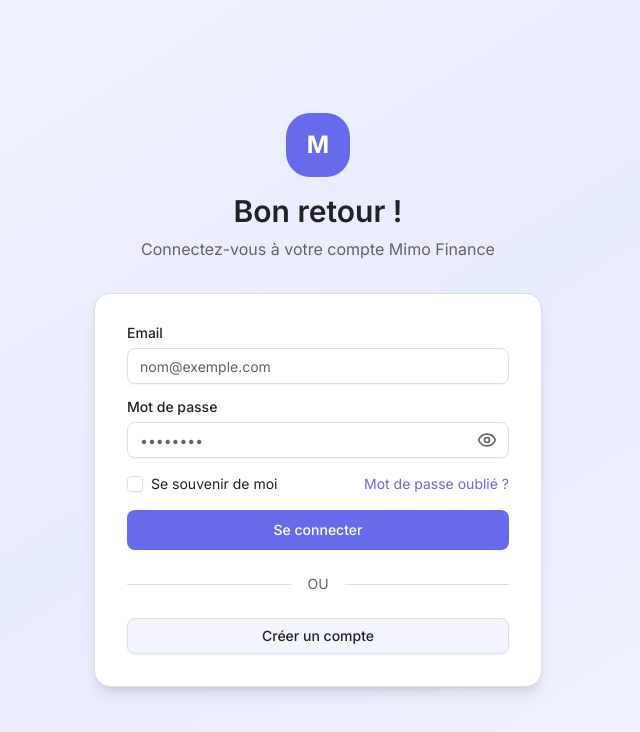
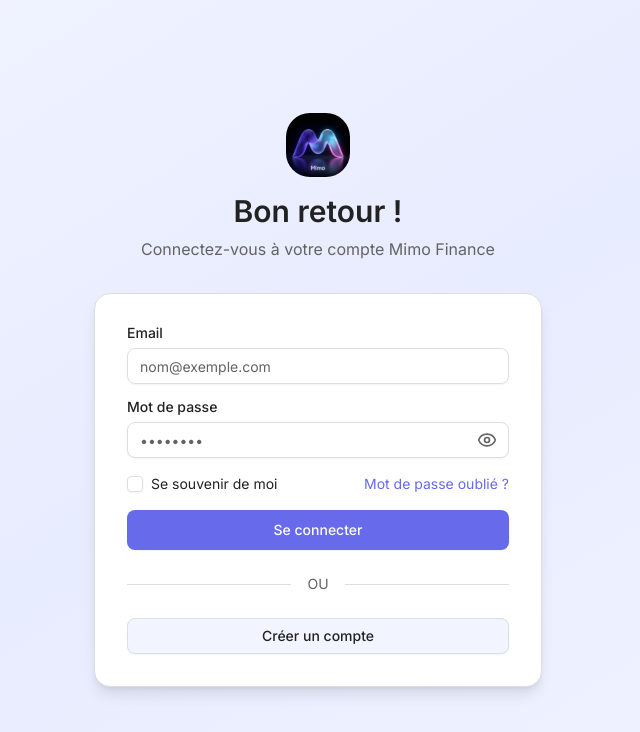
Before and after one commit to Linerror99/Mimo-core, a React (Vite) app in the folder frontend/: page /login in a window 1280 px wide. Shown: the top 732 px of the page, without its empty margins (322-962 px from the left). Built offline with nearby package versions, Linux system fonts and the light colour scheme; no server answers.

Commit message:
feat: add Mimo logo to layout, landing, login, and register pages

```diff
--- a/frontend/src/components/Layout.tsx
+++ b/frontend/src/components/Layout.tsx
@@ -74,12 +74,7 @@
       <div className="p-6">
         <div className="flex items-center justify-between mb-2">
           <div className="flex items-center gap-2">
-            <Avatar className="w-12 h-12">
-              {user?.avatar_url && <AvatarImage src={getAvatarUrl(user.avatar_url)} alt="Avatar" />}
-              <AvatarFallback className="bg-primary text-primary-foreground text-xl">
-                {user?.first_name?.[0]?.toUpperCase() || 'M'}
-              </AvatarFallback>
-            </Avatar>
+            <img src="/mimo-logo.jpg" alt="Mimo Finance" className="w-12 h-12 rounded-xl object-cover" />
             <span className="text-lg font-semibold">Mimo Finance</span>
           </div>
           <NotificationBell onNotificationClick={handleNotificationClick} />
--- a/frontend/src/pages/Landing.tsx
+++ b/frontend/src/pages/Landing.tsx
@@ -60,9 +60,7 @@
       <header className="container mx-auto px-4 py-6">
         <div className="flex items-center justify-between">
           <div className="flex items-center gap-2">
-            <div className="flex items-center justify-center w-10 h-10 bg-primary rounded-xl">
-              <span className="text-xl font-bold text-primary-foreground">M</span>
-            </div>
+            <img src="/mimo-logo.jpg" alt="Mimo Finance" className="w-10 h-10 rounded-xl object-cover" />
             <span className="text-xl font-bold text-foreground">Mimo Finance</span>
           </div>
 
@@ -214,9 +212,7 @@
       <footer className="container mx-auto px-4 py-8 border-t border-border">
         <div className="flex flex-col sm:flex-row items-center justify-between gap-4">
           <div className="flex items-center gap-2">
-            <div className="flex items-center justify-center w-8 h-8 bg-primary rounded-lg">
-              <span className="text-sm font-bold text-primary-foreground">M</span>
-            </div>
+            <img src="/mimo-logo.jpg" alt="Mimo Finance" className="w-8 h-8 rounded-lg object-cover" />
             <span className="text-sm text-muted-foreground">
               © 2025 Mimo Finance. Tous droits réservés.
             </span>
--- a/frontend/src/pages/Login.tsx
+++ b/frontend/src/pages/Login.tsx
@@ -40,8 +40,8 @@
     <div className="min-h-screen bg-gradient-to-br from-background via-secondary/30 to-background flex items-center justify-center p-4">
       <div className="w-full max-w-md">
         <div className="text-center mb-8">
-          <div className="inline-flex items-center justify-center w-16 h-16 bg-primary rounded-2xl mb-4">
-            <span className="text-2xl font-bold text-primary-foreground">M</span>
+          <div className="inline-flex items-center justify-center w-16 h-16 rounded-2xl mb-4 overflow-hidden">
+            <img src="/mimo-logo.jpg" alt="Mimo Finance" className="w-full h-full object-cover" />
           </div>
           <h1 className="text-3xl font-semibold text-foreground mb-2">Bon retour !</h1>
           <p className="text-muted-foreground">Connectez-vous à votre compte Mimo Finance</p>
--- a/frontend/src/pages/Register.tsx
+++ b/frontend/src/pages/Register.tsx
@@ -67,8 +67,8 @@
     <div className="min-h-screen bg-gradient-to-br from-background via-secondary/30 to-background flex items-center justify-center p-4">
       <div className="w-full max-w-md">
         <div className="text-center mb-8">
-          <div className="inline-flex items-center justify-center w-16 h-16 bg-primary rounded-2xl mb-4">
-            <span className="text-2xl font-bold text-primary-foreground">M</span>
+          <div className="inline-flex items-center justify-center w-16 h-16 rounded-2xl mb-4 overflow-hidden">
+            <img src="/mimo-logo.jpg" alt="Mimo Finance" className="w-full h-full object-cover" />
           </div>
           <h1 className="text-3xl font-semibold text-foreground mb-2">Créez votre compte</h1>
           <p className="text-muted-foreground">Commencez à gérer vos finances simplement</p>
```
Also changed, not shown: frontend/public/mimo-logo.jpg (added).
